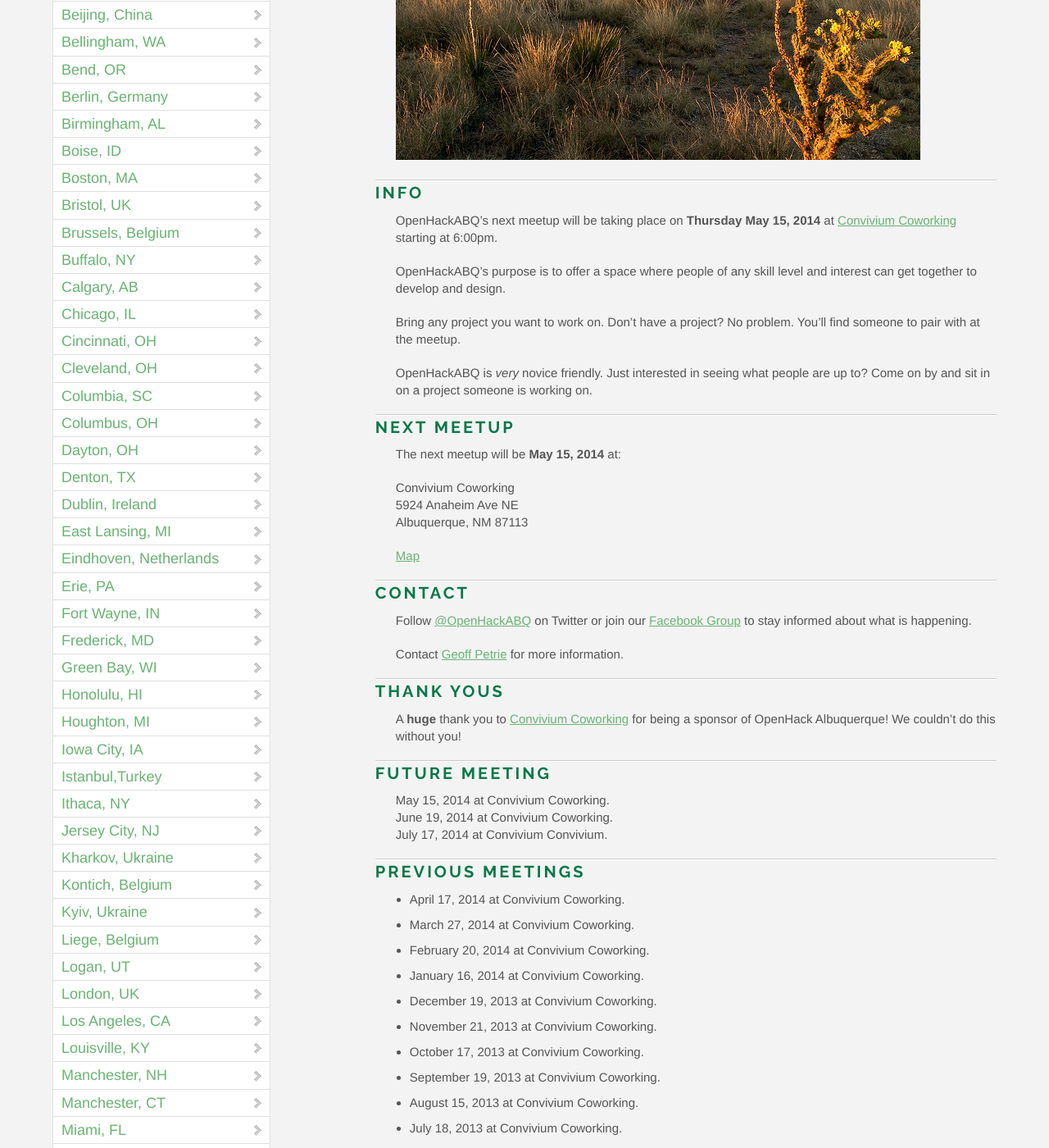
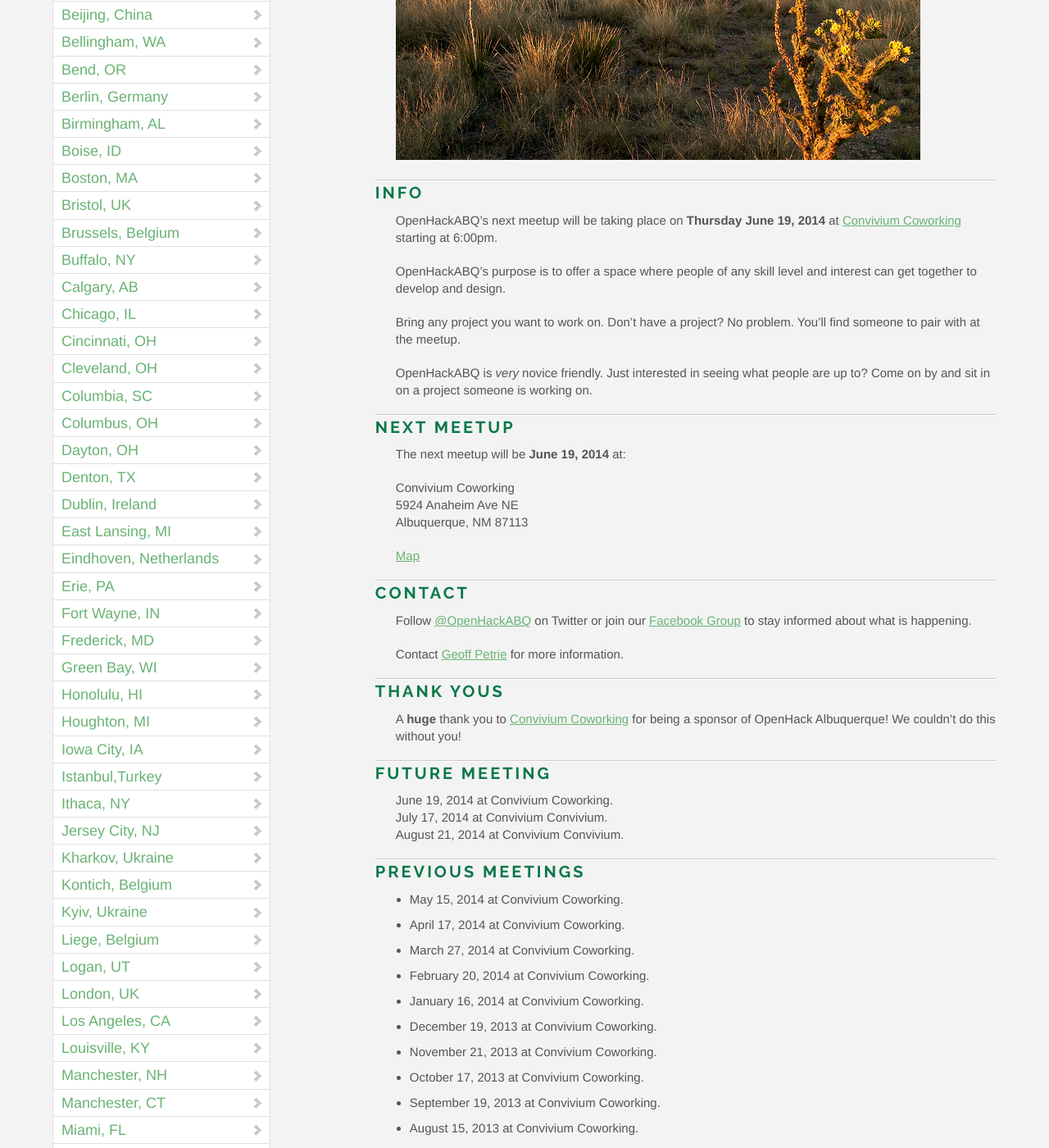
Before and after one commit to OpenHack/openhack.github.com, a Jekyll site: the page built from albuquerque/index.markdown, in a window 1280 px wide and 1400 px high, scrolled down 446 px. Shown: the whole window at 82% size. Built offline with Jekyll 4.4.1, drawn with Linux system fonts in a browser that asks for light colours; nearby versions of some CDN libraries; comment, search, counter and statistics services are not loaded.

Commit message:
ABQ update for June 2014

```diff
--- a/albuquerque/index.markdown
+++ b/albuquerque/index.markdown
@@ -9,7 +9,7 @@ title: OpenHack - Albuquerque, NM
 
 ### Info
 
-OpenHackABQ's next meetup will be taking place on **Thursday May 15, 2014** at
+OpenHackABQ's next meetup will be taking place on **Thursday June 19, 2014** at
 [Convivium Coworking](http://www.conviviumcoworking.com/) starting at 6:00pm.
 
 OpenHackABQ's purpose is to offer a space where people of any skill level
@@ -23,7 +23,7 @@ are up to? Come on by and sit in on a project someone is working on.
 
 ### Next meetup
 
-The next meetup will be **May 15, 2014** at:
+The next meetup will be **June 19, 2014** at:
 
 Convivium Coworking
 5924 Anaheim Ave NE
@@ -47,12 +47,13 @@ for being a sponsor of OpenHack Albuquerque! We couldn't do this without you!
 
 ### Future Meeting
 
-May 15, 2014 at Convivium Coworking.
 June 19, 2014 at Convivium Coworking.
 July 17, 2014 at Convivium Convivium.
+August 21, 2014 at Convivium Convivium.
 
 ### Previous Meetings
 
+* May 15, 2014 at Convivium Coworking.
 * April 17, 2014 at Convivium Coworking.
 * March 27, 2014 at Convivium Coworking.
 * February 20, 2014 at Convivium Coworking.
```
